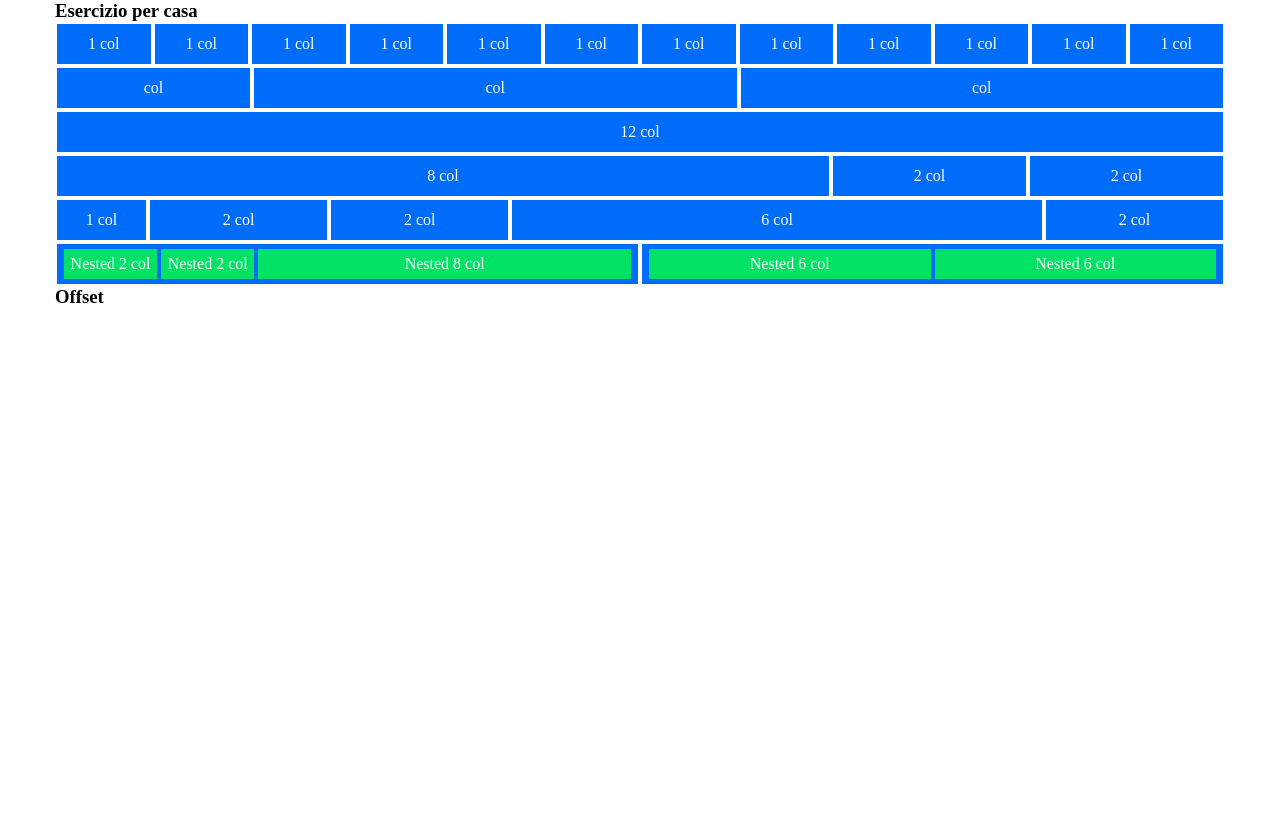
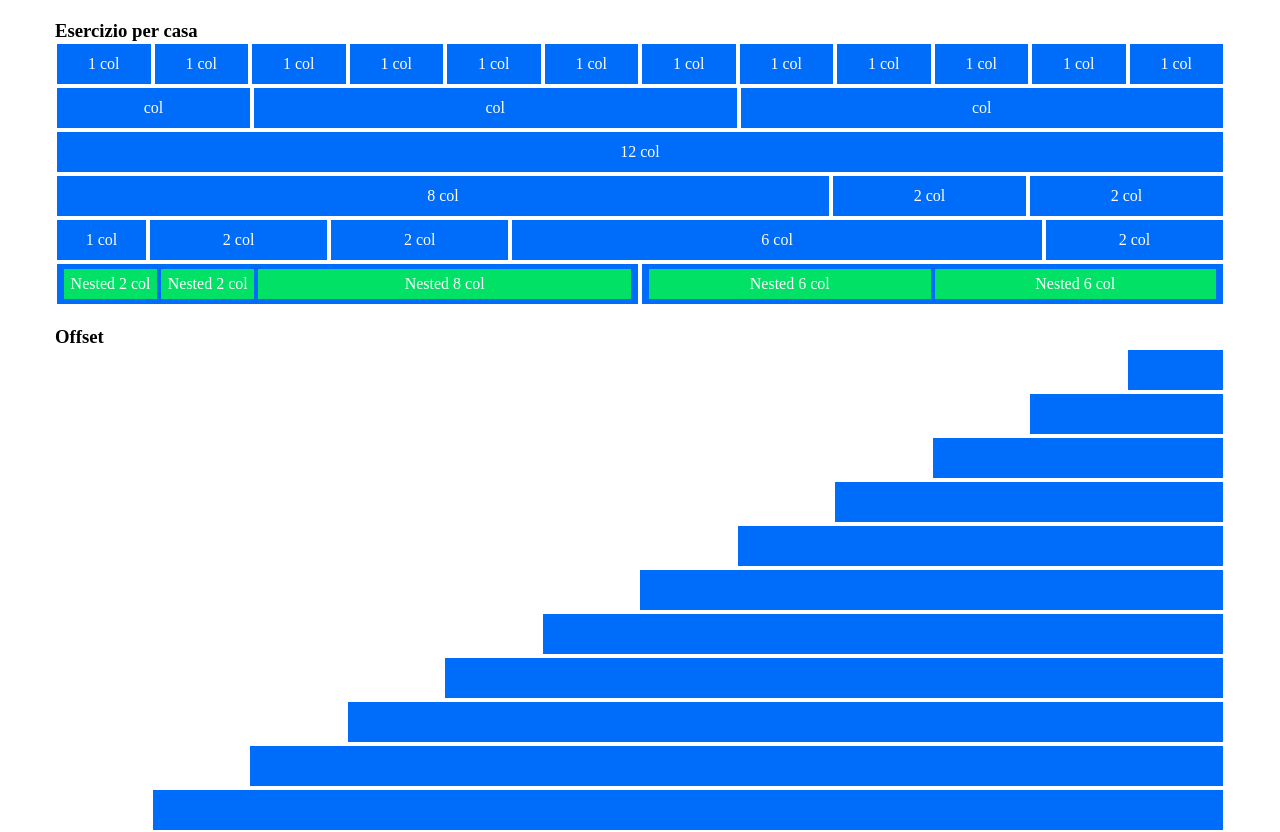
Before and after one commit to KentaBilotta/html-css-12bool, a plain HTML site: page index.html in a window 1280 px wide. Before the commit the page ends 800 px from the top, so only its background shows below. Drawn offline with Linux system fonts and the light colour scheme.

Commit message:
terzo commit: seconda metà es

```diff
--- a/CSS/12bool.css
+++ b/CSS/12bool.css
@@ -64,6 +64,8 @@
     max-width: calc((100% / 12) * 12);
 }
 
+
+
 /* nested col */
 .nested-1{
     flex-basis: calc((100% / 12) * 1 );
@@ -124,3 +126,54 @@
     flex-basis: calc((100% / 12) * 12 );
     max-width: calc((100% / 12) * 12);
 }
+
+
+
+/* offset */
+.offset-1{
+    margin-left: calc((100% / 12) * 1 );
+}
+
+.offset-2{
+    margin-left: calc((100% / 12) * 2 );
+}
+
+.offset-3{
+    margin-left: calc((100% / 12) * 3 );
+}
+
+.offset-4{
+    margin-left: calc((100% / 12) * 4 );
+}
+
+.offset-5{
+    margin-left: calc((100% / 12) * 5 );
+}
+
+.offset-6{
+    margin-left: calc((100% / 12) * 6 );
+}
+
+.offset-7{
+    margin-left: calc((100% / 12) * 7 );
+}
+
+.offset-8{
+    margin-left: calc((100% / 12) * 8 );
+}
+
+.offset-9{
+    margin-left: calc((100% / 12) * 9 );
+}
+
+.offset-10{
+    margin-left: calc((100% / 12) * 10 );
+}
+
+.offset-11{
+    margin-left: calc((100% / 12) * 11 );
+}
+
+.offset-12{
+    margin-left: calc((100% / 12) * 12 );
+}
--- a/CSS/style.css
+++ b/CSS/style.css
@@ -1,6 +1,7 @@
 .container{
     max-width: 1170px;
     margin: 0 auto;
+    margin-top: 20px;
 }
 
 .row{
--- a/index.html
+++ b/index.html
@@ -69,7 +69,37 @@
     <div class="container cont-2">
         <h3>Offset</h3>
         <div class="row">
-            <div class="offset"></div>
+            <div class="col-1 offset-11"></div>
+        </div>
+        <div class="row">
+            <div class="col-2 offset-10"></div>
+        </div>
+        <div class="row">
+            <div class="col-3 offset-9"></div>
+        </div>
+        <div class="row">
+            <div class="col-4 offset-8"></div>
+        </div>
+        <div class="row">
+            <div class="col-5 offset-7"></div>
+        </div>
+        <div class="row">
+            <div class="col-6 offset-6"></div>
+        </div>
+        <div class="row">
+            <div class="col-7 offset-5"></div>
+        </div>
+        <div class="row">
+            <div class="col-8 offset-4"></div>
+        </div>
+        <div class="row">
+            <div class="col-9 offset-3"></div>
+        </div>
+        <div class="row">
+            <div class="col-10 offset-2"></div>
+        </div>
+        <div class="row">
+            <div class="col-11 offset-1"></div>
         </div>
     </div>
 
```
